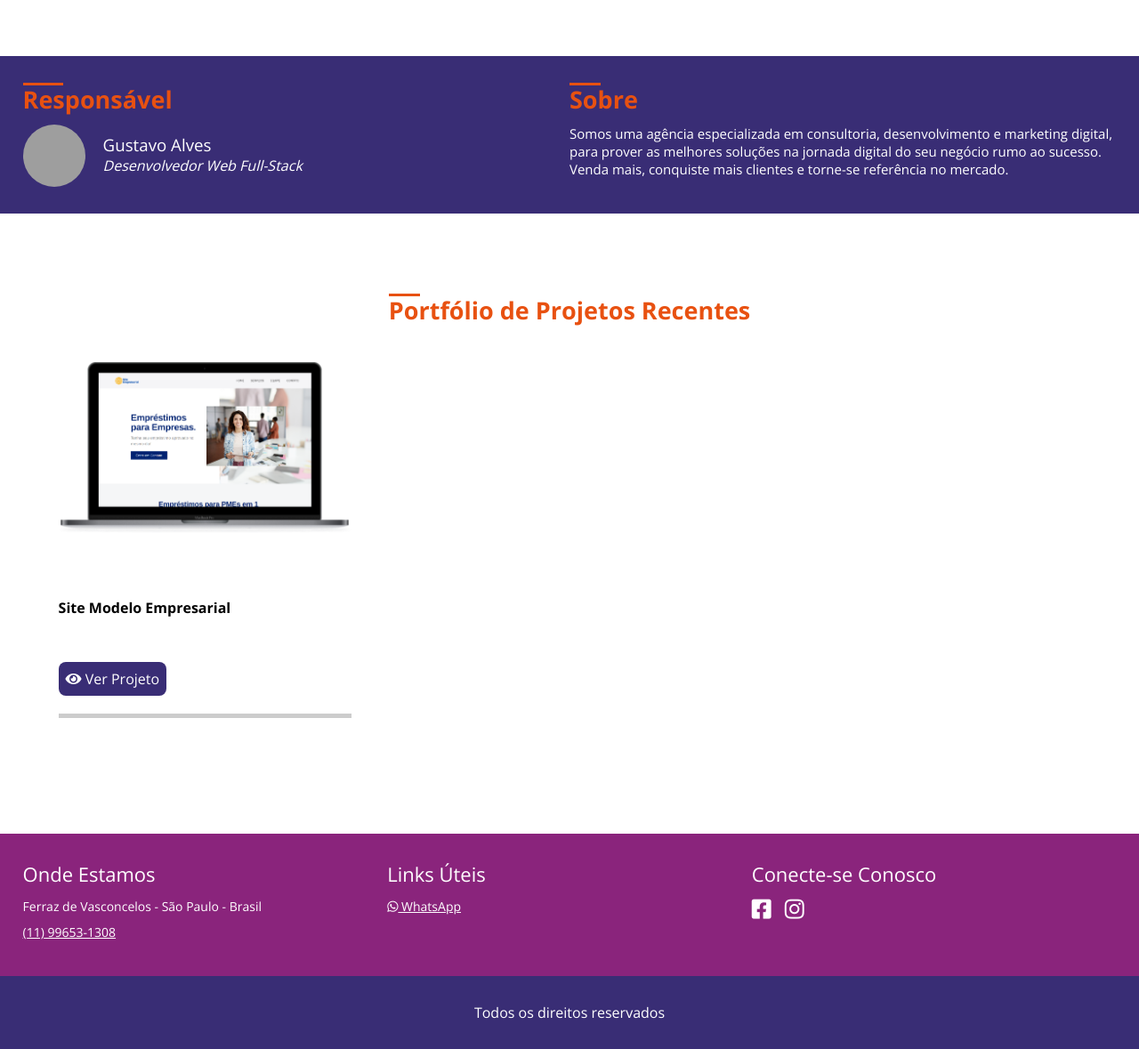
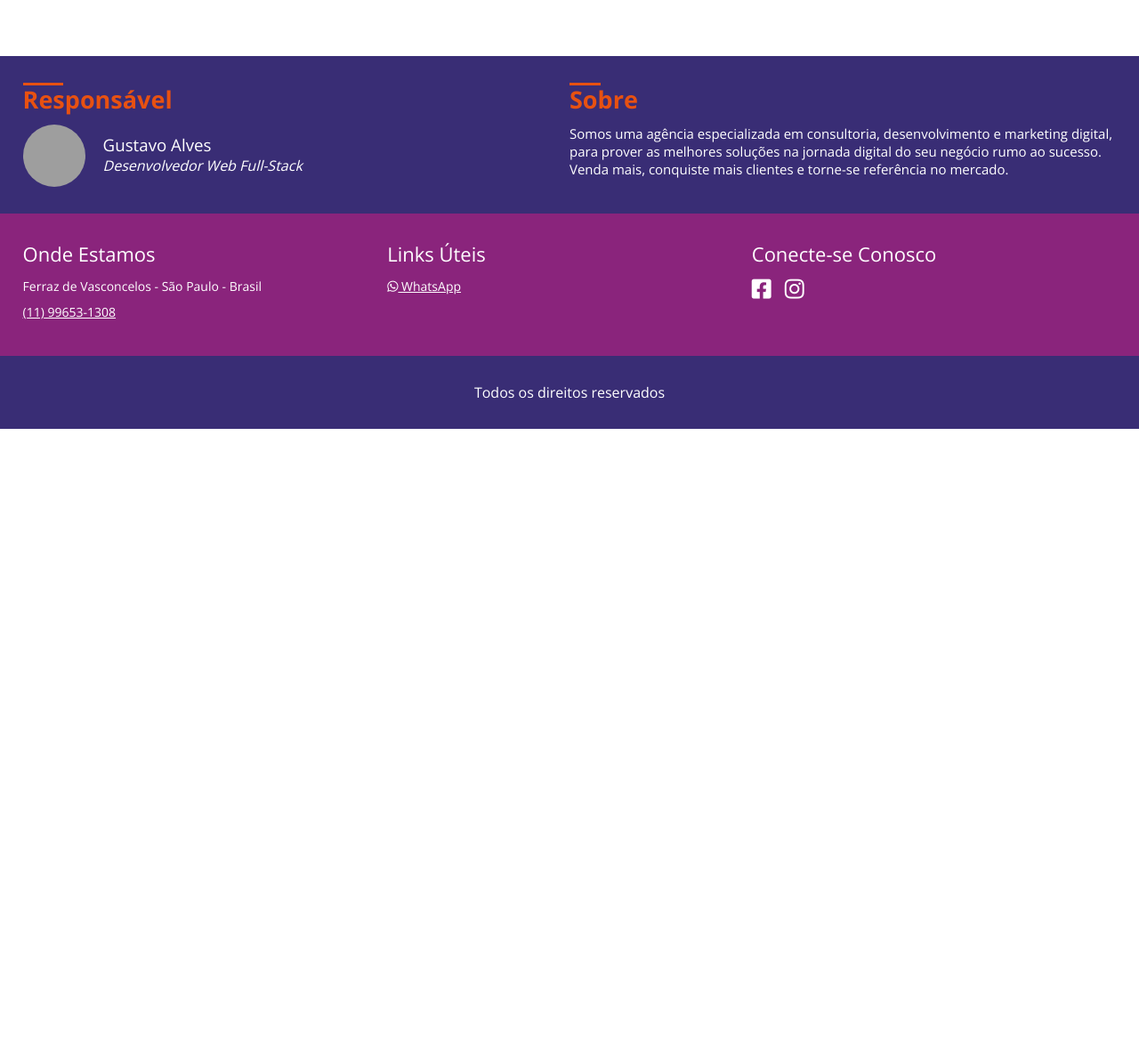
Before and after one commit to gustavoalvesdev/site-gs7, a PHP site: page / in a window 1280 px wide. Shown: the part 2108-3287 px from the top of the page at 89% size. After the commit the page ends 2590 px from the top, so only its background shows below. Run offline with PHP 8.4, Linux system fonts and the light colour scheme; some libraries are stand-ins or nearby versions; grey boxes are pictures that could not be loaded.

Commit message:
removi a sessao de portfolio

```diff
--- a/pages/home.php
+++ b/pages/home.php
@@ -132,32 +132,3 @@
         <!-- container -->
     </section>
     <!-- sobre-equipe -->
-
-    <section class="cards">
-        <div class="container">
-            <div class="line-text">
-                <div style="width:35px;"></div>
-                <h2>Portfólio de Projetos Recentes</h2>
-            </div>
-            <!-- line-text -->
-            <div class="cards-container">
-                <div class="card-box-single wow bounceInUp">
-                    <div class="card-box-img">
-                        <img src="<?php echo INCLUDE_PATH; ?>assets/images/portfolio/mockup-empresarial.png" />
-                    </div>
-                    <!-- card-box-img -->
-                    <div class="card-box-text">
-                        <h4>Site Modelo Empresarial</h4>
-                    </div>
-                    <!-- card-box-text- -->
-                    <a class="link-post" href="https://modeloempresarial.000webhostapp.com/" target="_blank"><i class="fas fa-eye"></i> Ver Projeto</a>
-                    <div class="clear"></div>
-                    <div class="borda-baixo"></div>
-                </div>
-                <!-- card-box-single -->
-            </div>
-            <!-- cards-container -->
-        </div>
-        <!-- container -->
-    </section>
-    <!-- cards -->
```
